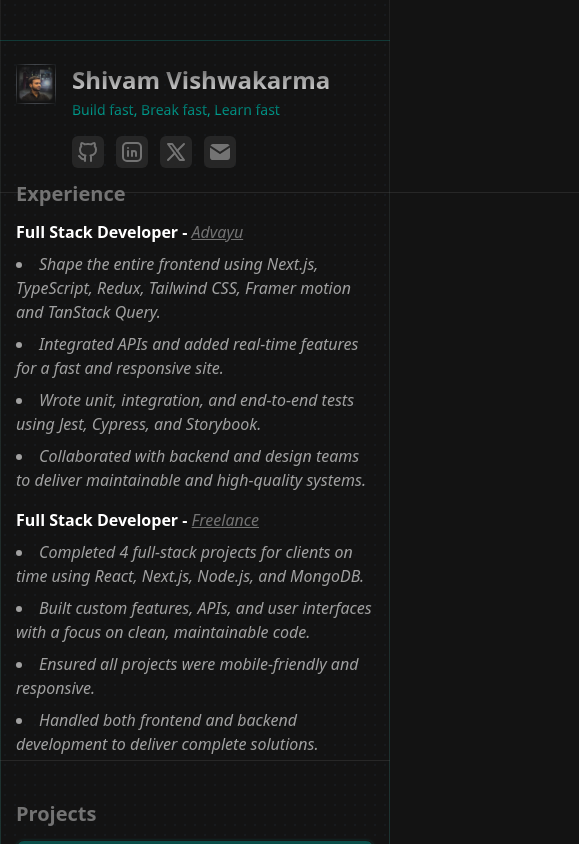
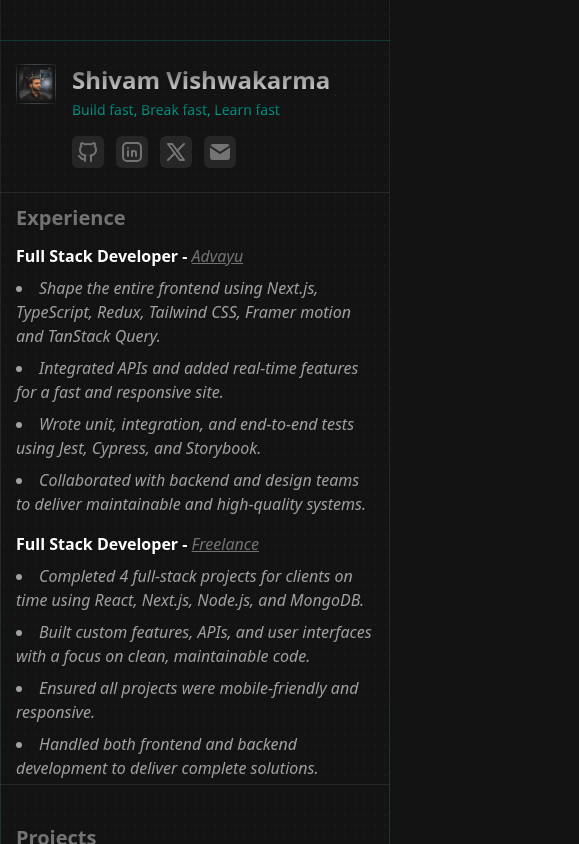
Before and after one commit to shivamvishwakarm/shivam09.tech, a Next.js app: page / in a window 390 px wide. Shown: the top 844 px of the page, 579 px wide, since content can reach past the window. Built offline with nearby package versions, Linux system fonts and the light colour scheme.

Commit message:
fix: alignment

```diff
--- a/app/page.tsx
+++ b/app/page.tsx
@@ -37,7 +37,7 @@ export default function Home() {
 
 
           <Profile />
-          <div className="space-y-4 ">
+          <div className="space-y-4">
             <div>
               <h1 className="md:text-4xl text-2xl font-bold   gradient-text">
                 Shivam Vishwakarma
@@ -51,9 +51,10 @@ export default function Home() {
         </div>
 
         <div
-          className="absolute top-48 left-1/2 transform -translate-x-1/2 w-3xl -z-[1] h-px
+          className="absolute md:top-48 top-48 left-1/2 transform -translate-x-1/2 md:w-3xl w-full -z-[1] h-px
              bg-secondary opacity-30"
-        />        <Experience />
+        />
+        <Experience />
         <div
           className="absolute  left-1/2 transform -translate-x-1/2 w-full -z-[1] h-px
              bg-secondary opacity-30"
--- a/components/Profile.tsx
+++ b/components/Profile.tsx
@@ -18,8 +18,8 @@ const Profile = () => {
                 ],
             }}
             transition={{
-                delay: 1,
-                duration: 0.7,
+
+                duration: 1,
                 times: [0, 0.5, 1],
                 ease: 'easeInOut',
             }}
--- a/components/experience.tsx
+++ b/components/experience.tsx
@@ -4,7 +4,7 @@ import Link from 'next/link'
 
 const Experience = () => {
     return (
-        <div className='mt-2  py-1 ' >
+        <div className='md:mt-2 mt-8  py-1 ' >
 
             <h2 className='text-neutral-500 md:text-2xl text-xl font-semibold mb-3'>Experience </h2>
             <div className='flex flex-col gap-4'>
--- a/data/user.ts
+++ b/data/user.ts
@@ -1,9 +1,7 @@
 import Envelope from "@/components/icons/envelope";
 import Github from "@/components/icons/github";
 import Linkedin from "@/components/icons/linkedin";
-import Phone from "@/components/icons/phone";
 import Twitter from "@/components/icons/twitter";
-import { desc } from "motion/react-client";
 export const USER = {
     firstName: "Shivam",
     lastName: "Vishwakarma",
```
